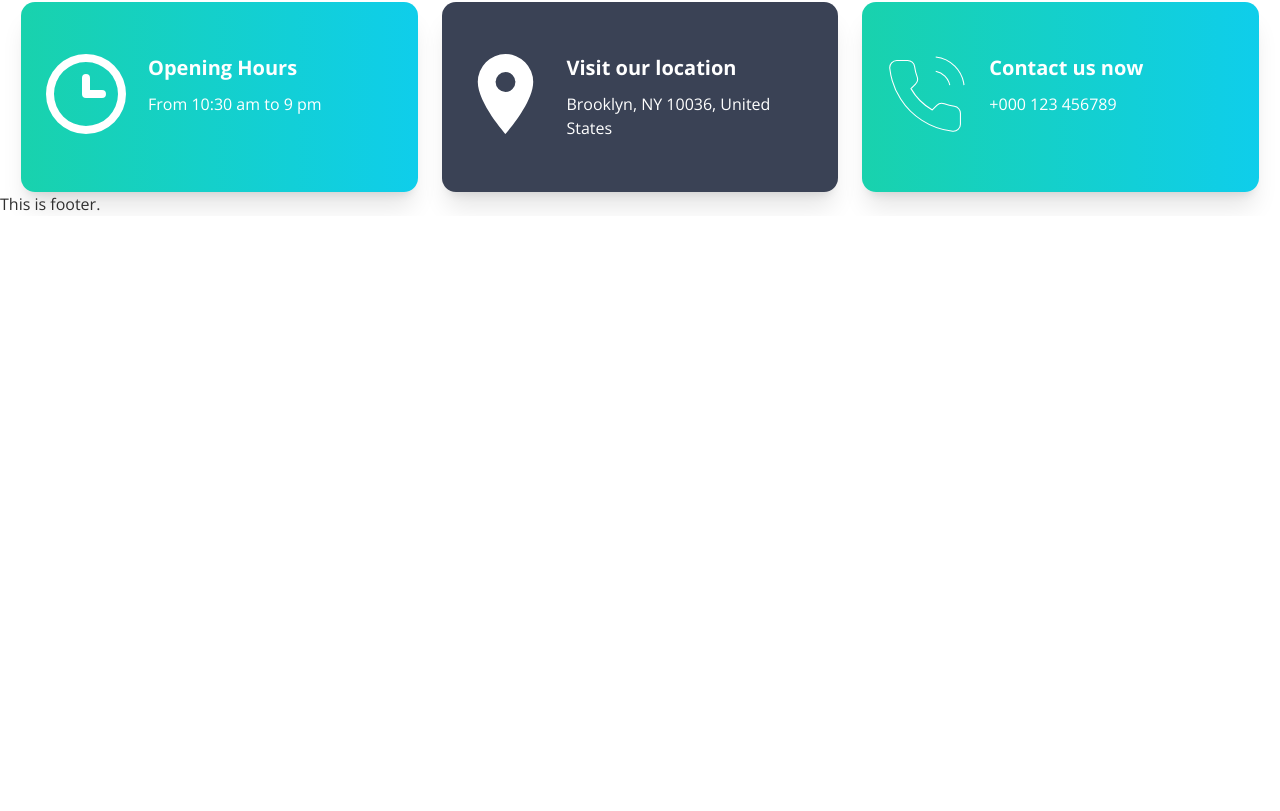
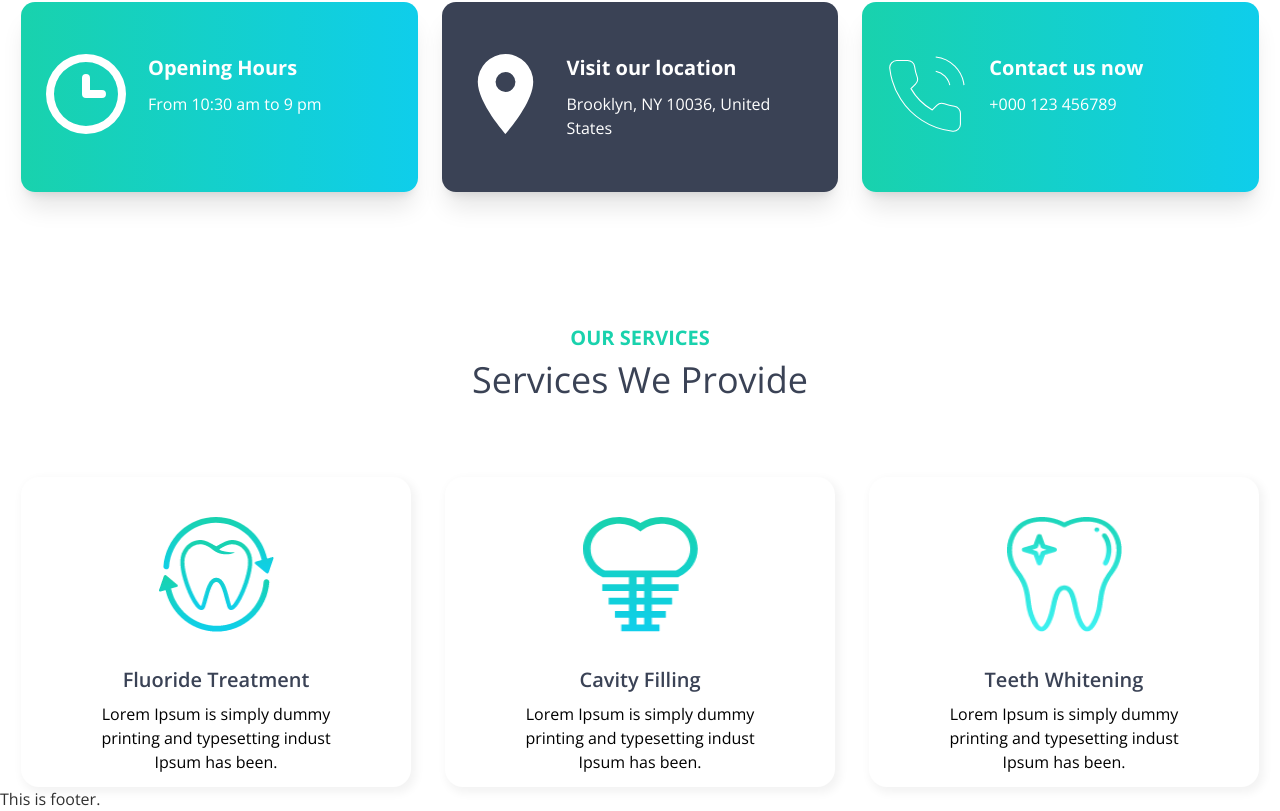
Before and after one commit to md-atiqurrahman/doctors-door-client, a React (Create React App) app: page / in a window 1280 px wide. Shown: the part 936-1747 px from the top of the page. Before the commit the page ends 1152 px from the top, so only its background shows below. Built offline with nearby package versions, Linux system fonts and the light colour scheme.

Commit message:
implement the services section

```diff
--- a/src/Pages/Home/Home/Home.js
+++ b/src/Pages/Home/Home/Home.js
@@ -1,12 +1,14 @@
 import React from "react";
 import Banner from "../Banner/Banner";
 import DetailsCards from "../DetailsCards/DetailsCards";
+import Services from "../Services/Services";
 
 const Home = () => {
   return (
     <div className="mx-[21px]">
       <Banner></Banner>
       <DetailsCards></DetailsCards>
+      <Services></Services>
     </div>
   );
 };
--- /dev/null
+++ b/src/Pages/Home/Services/Service.js
@@ -0,0 +1,17 @@
+import React from "react";
+
+const Service = ({ image, title, description }) => {
+  return (
+    <div className="w-[1/3] h-[310px] rounded-[18px] bg-base-100 shadow-customShadow py-[40px] px-[56px]">
+      <div className="flex flex-col justify-center items-center">
+        <img src={image} alt="" className="w-[115px] h-[115px]" />
+        <div className="card-body pt-[34px] pb-0 px-0 items-center text-center">
+          <h2 className="card-title text-accent text-[20px] font-semibold">{title}</h2>
+          <p className="text-black text-[16px] font-normal">{description}</p>
+        </div>
+      </div>
+    </div>
+  );
+};
+
+export default Service;
--- /dev/null
+++ b/src/Pages/Home/Services/Services.js
@@ -0,0 +1,50 @@
+import React from "react";
+import fluoride from "../../../assets/images/fluoride.png";
+import cavity from "../../../assets/images/cavity.png";
+import whitening from "../../../assets/images/whitening.png";
+import Service from "./Service";
+
+const Services = () => {
+  const serviceData = [
+    {
+      id: 1,
+      image: fluoride,
+      title: "Fluoride Treatment",
+      description: "Lorem Ipsum is simply dummy printing and typesetting indust Ipsum has been."
+    },
+    {
+      id: 2,
+      image: cavity,
+      title: "Cavity Filling",
+      description: "Lorem Ipsum is simply dummy printing and typesetting indust Ipsum has been."
+    },
+    {
+      id: 3,
+      image: whitening,
+      title: "Teeth Whitening",
+      description: "Lorem Ipsum is simply dummy printing and typesetting indust Ipsum has been."
+    },
+  ];
+  return (
+    <div className="mt-[131px]">
+      <div className="text-center mb-[70px]">
+        <h4 className="text-secondary text-[20px] font-bold">OUR SERVICES</h4>
+        <h2 className="text-accent text-[36px] font-normal">
+          Services We Provide
+        </h2>
+      </div>
+      <div className="grid grid-cols-3 gap-[34px] justify-items-center">
+        {
+            serviceData.map(service => <Service
+            key={service.id}
+            image={service.image}
+            title={service.title}
+            description={service.description}
+            ></Service>)
+        }
+      </div>
+    </div>
+  );
+};
+
+export default Services;
--- a/src/Pages/Shared/Navbar/Navbar.js
+++ b/src/Pages/Shared/Navbar/Navbar.js
@@ -38,7 +38,7 @@ const Navbar = () => {
   );
 
   return (
-    <div className="navbar bg-base-100 px-[8px] py-0 mb-[10px]">
+    <div className="navbar bg-base-100 px-[68px] py-0 mb-[10px]">
       <div className="navbar-start">
         <div className="dropdown">
           <label tabIndex={0} className="btn btn-ghost lg:hidden">
--- a/tailwind.config.js
+++ b/tailwind.config.js
@@ -18,7 +18,10 @@ module.exports = {
     extend: {
       backgroundImage: {
         bannerBg: "url('/src/assets/images/bg.png')",
-      }
+      },
+      boxShadow: {
+        customShadow: "3px 4px 10px 2px rgba(0, 0, 0, 0.05)",
+      },
     },
   },
   plugins: [require("daisyui")],
```
